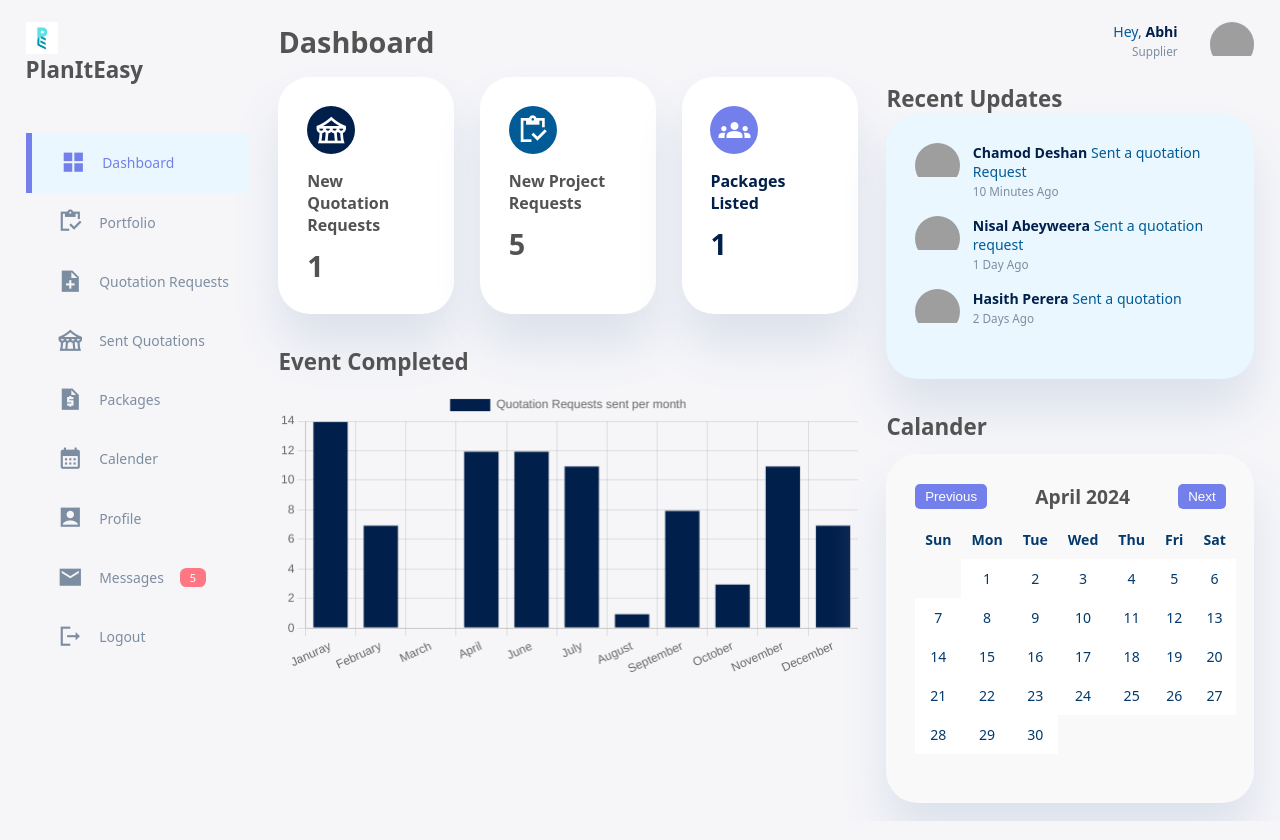
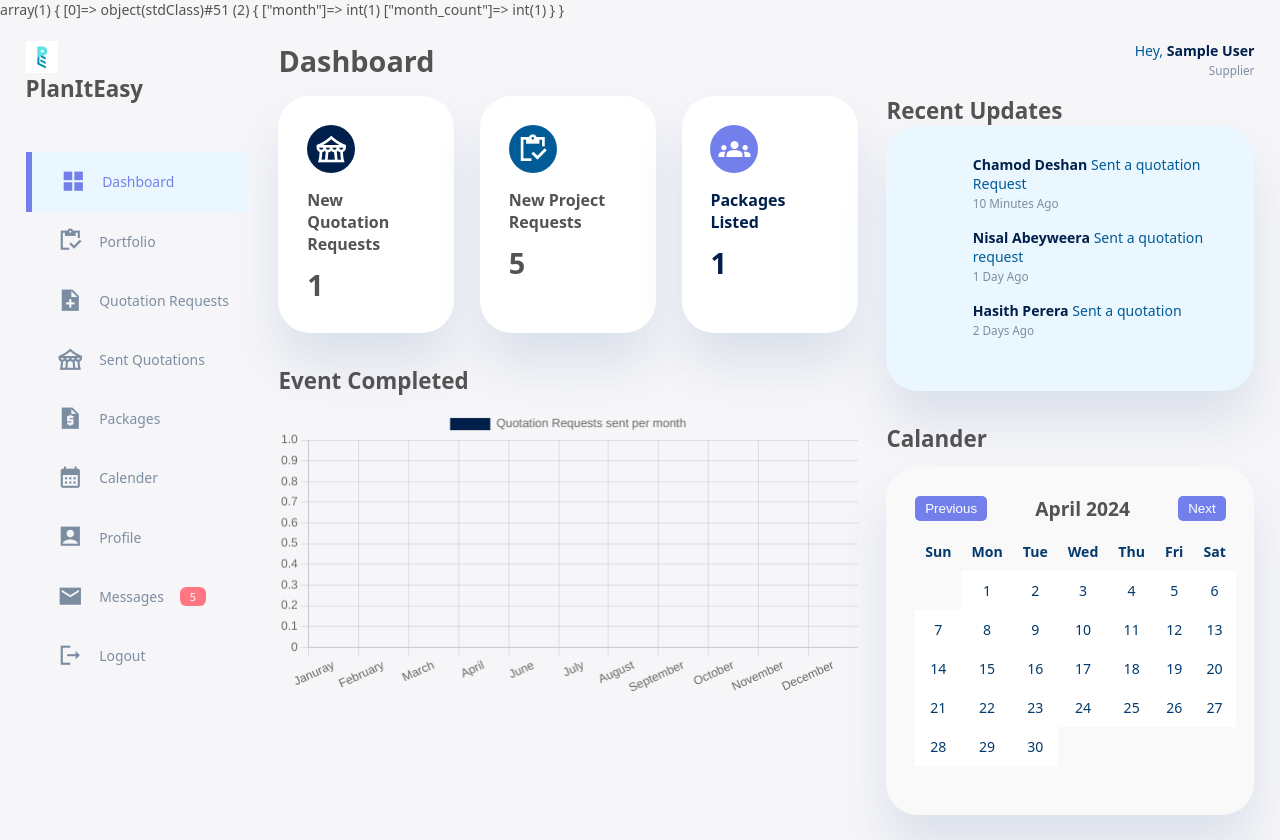
Before and after one commit to Kavithma-Dharmathilake/PlanItEasy, a PHP site: page /planiteasy/suppliers in a window 1280 px wide. Run offline with PHP 8.4, Linux system fonts and the light colour scheme; the visitor is signed in with stand-in values (Sample User, id 1); tables that the repository leaves empty or names only in its code hold one stand-in row (values such as "Sample post"); grey boxes are pictures that could not be loaded.

Commit message:
Supplier index changes

```diff
--- a/app/controllers/Suppliers.php
+++ b/app/controllers/Suppliers.php
@@ -11,16 +11,19 @@ class Suppliers extends Controller
 
     public function index()
     {
-        // $userName = $_SESSION['user_name'];
+        $userName = $_SESSION['user_name'];
         $countProduct = $this->supplierModel->countAllProducts();
         $countQuote = $this->supplierModel->countQuotations();
-        // $quotePerMonth = $this->supplierModel->countQuotationsPerMonth();
+        $quotePerMonth = $this->supplierModel->countQuotationsPerMonth();
 
+        // var_dump[$quotePerMonth];
+        //var_dump[$countQuote];
 
         $data = [
-            // 'userName' => $userName,
+            'userName' => $userName,
             'countProduct' => $countProduct,
-            'countQuote' => $countQuote
+            'countQuote' => $countQuote,
+            'quotePerMonth' => $quotePerMonth
         ];
         $this->view('suppliers/index', $data);
     }
--- a/app/models/Supplier.php
+++ b/app/models/Supplier.php
@@ -18,6 +18,7 @@ class Supplier
     //     $result = $this->db->single();
     //     return $result;
     // }
+
 
     public function findUserByEmail($email)
     {
@@ -200,10 +201,9 @@ class Supplier
 
     public function getAllPackages()
     {
-        // $id= $_SESSION['user_id'];
-        $this->db->query('SELECT * FROM packages');
-        // $this->db->bind(':id', $id );
-        //where supplier = :id
+        $id= $_SESSION['user_id'];
+        $this->db->query('SELECT * FROM packages where supplier = :id');
+        $this->db->bind(':id', $id );
         $result = $this->db->resultSet();
         return $result;
     }
@@ -420,8 +420,17 @@ class Supplier
 
     public function countQuotationsPerMonth()
     {
-        $this->db->query('SELECT COUNT(*) AS jcount FROM your_table_name WHERE MONTH(date_column) = 1;');
-        $result = $this->db->single();
+        $this->db->query('SELECT
+    MONTH(received_date) AS month,
+    COUNT(*) AS month_count
+FROM
+    quoate
+GROUP BY
+    MONTH(received_date)
+ORDER BY
+    month
+');
+        $result = $this->db->resultSet();
         return $result;
     }
 
--- a/app/views/suppliers/index.php
+++ b/app/views/suppliers/index.php
@@ -73,13 +73,8 @@
 
 
             // Generate random data
-            const data = [];
+            var data = [];
             const labels = ["Januray", "February", "March", "April", "June", "July", "August", "September", "October", "November", "December"];
-
-            for (let i = 0; i < 12; i++) {
-                data.push(Math.floor(Math.random() * 15)); // Generate random data values between 0 and 100
-
-            }
 
             // Create a bar chart
             const ctx = document.getElementById('barChart').getContext('2d');
@@ -110,6 +105,7 @@
 </head>
 
 <body>
+    <?php var_dump($data['quotePerMonth']);?>
     <div class="dash-container">
         <aside>
             <div class="top">
@@ -243,12 +239,10 @@
                 </button>
                 <div class="profile">
                     <div class="info">
-                        <p>Hey, <b>Abhi</b></p>
+                        <p>Hey, <b><?php echo $data['userName']?></b></p>
                         <small class="text-muted">Supplier</small>
                     </div>
-                    <div class="profile-photo">
-                        <img src="images/photo1.jpg">
-                    </div>
+
                 </div>
             </div>
             <!-- End of top-->
@@ -257,7 +251,7 @@
                 <div class="updates">
                     <div class="update">
                         <div class="profile-photo">
-                            <img src="images/photo2.jpg">
+                            <!-- <img src="images/photo2.jpg"> -->
                         </div>
                         <div class="message">
                             <p><b>Chamod Deshan</b> Sent a quotation Request</p>
@@ -266,7 +260,7 @@
                     </div>
                     <div class="update">
                         <div class="profile-photo">
-                            <img src="images/photo2.jpg">
+                            <!-- <img src="images/photo2.jpg"> -->
                         </div>
                         <div class="message">
                             <p><b>Nisal Abeyweera</b> Sent a quotation request</p>
@@ -275,7 +269,7 @@
                     </div>
                     <div class="update">
                         <div class="profile-photo">
-                            <img src="images/photo2.jpg">
+                            <!-- <img src="images/photo2.jpg"> -->
                         </div>
                         <div class="message">
                             <p><b>Hasith Perera</b> Sent a quotation</p>
--- a/app/views/suppliers/quotationRequest.php
+++ b/app/views/suppliers/quotationRequest.php
@@ -261,6 +261,8 @@
                 <a href="<?php echo URLROOT ?>suppliers/paidQuotes"><button type="submit" class="completedButton">Payment Complete</button></a>
                 </div>
 
+                <!-- <?php var_dump($_SESSION['user_id']);?> -->
+
                 <!-- Event Request Table -->
                 <div class="event-request" style="margin-top:60px">
                     <table>
```
